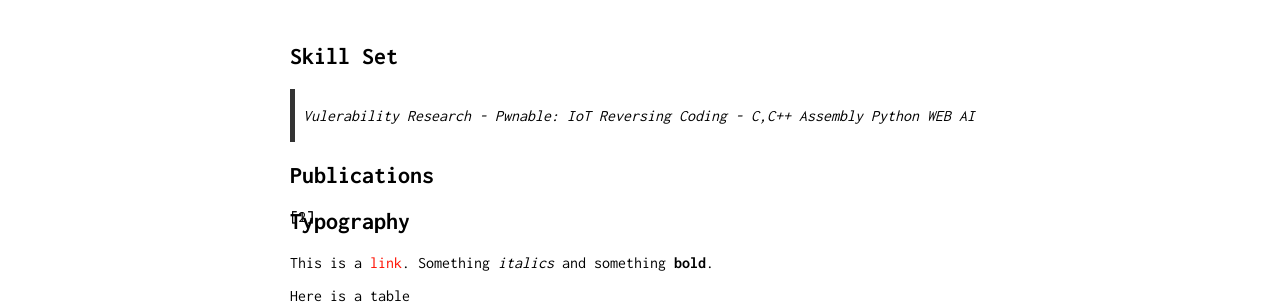
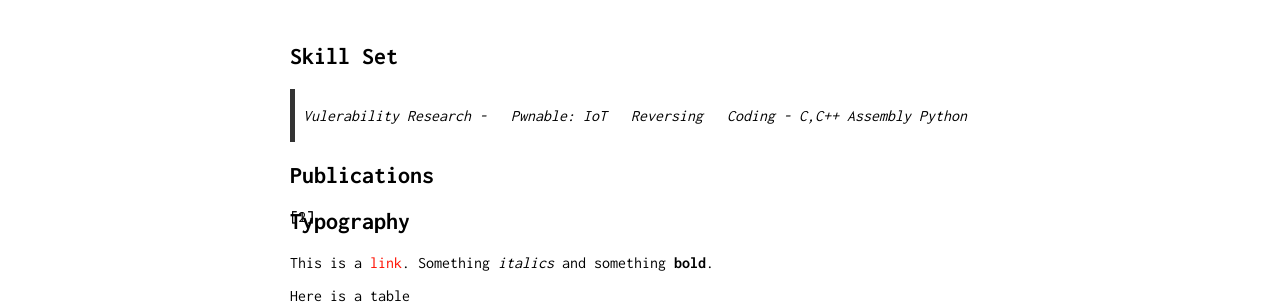
Before and after one commit to Bugeun/bugeun.github.io, a Jekyll site: the page built from index.md, in a window 1280 px wide. Shown: the part 1145-1449 px from the top of the page. Built offline with Jekyll 4.4.1, drawn with Linux system fonts in a browser that asks for light colours.

Commit message:
Update index.md

```diff
--- a/index.md
+++ b/index.md
@@ -64,9 +64,12 @@ Vulnerability Researcher
 
 ## Skill Set
 >Vulerability Research -
+&nbsp;
 Pwnable: IoT
+&nbsp;
 Reversing
-Coding - C,C++ Assembly Python WEB AI
+&nbsp;
+Coding - C,C++ Assembly Python
 
 ## Publications
 
```
